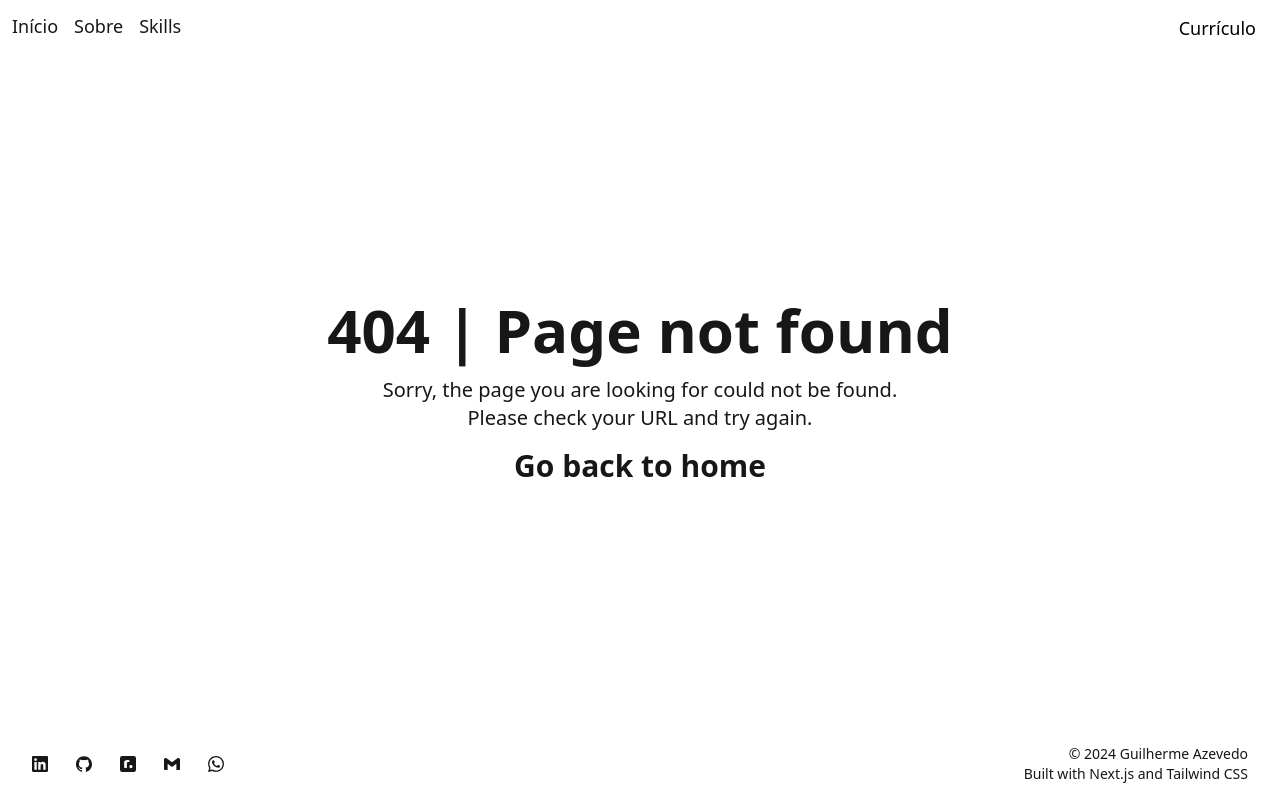
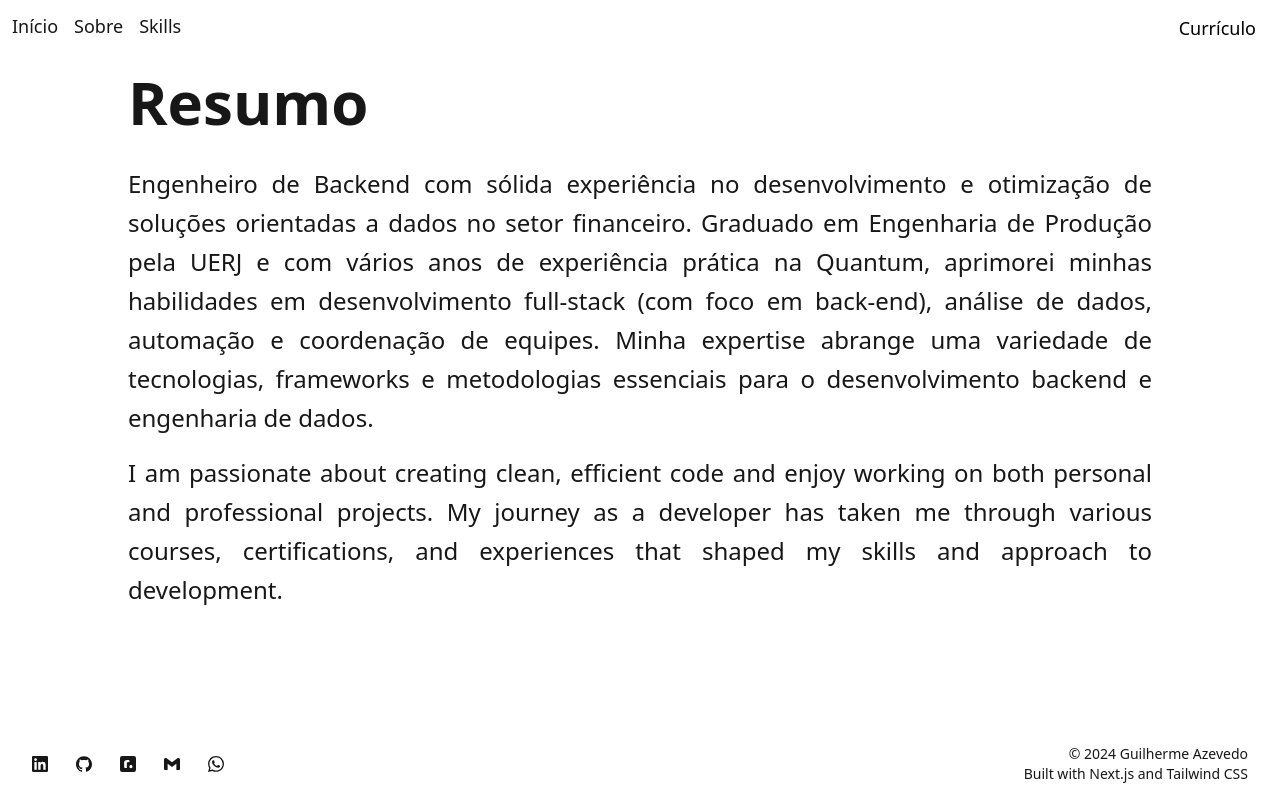
Before and after one commit to GuilhermeCAz/serverless_portfolio, a Next.js app: page /about in a window 1280 px wide. Before the commit this address had no page. Built offline with nearby package versions, Linux system fonts and the light colour scheme.

Commit message:
feat: add /about page along with stub files for its sections

```diff
--- /dev/null
+++ b/src/app/about/courses.tsx
@@ -0,0 +1,63 @@
+import Image from 'next/image';
+import Link from 'next/link';
+
+export default function ResumePage() {
+  return (
+    <section id="courses" className="min-h-full snap-start">
+      <Link href="#courses">
+        <h1 className="mb-8 pt-4 text-left text-6xl font-bold hover:text-gray-500">
+          Formação Complementar
+        </h1>
+      </Link>
+      <div className="grid grid-cols-1 gap-8 md:grid-cols-2 lg:grid-cols-3">
+        <div className="flex items-center space-x-4 rounded-lg border p-4">
+          <Image
+            src="/images/alura-logo.jpg"
+            alt="Course Logo"
+            width={60}
+            height={60}
+            className="rounded-lg"
+          />
+          <div className="text-left">
+            <p className="text-xl font-semibold">React Development</p>
+            <p className="text-lg">
+              Advanced course on modern React development.
+            </p>
+          </div>
+        </div>
+
+        <div className="flex items-center space-x-4 rounded-lg border p-4">
+          <Image
+            src="/images/alura-logo.jpg"
+            alt="Course Logo"
+            width={60}
+            height={60}
+            className="rounded-lg"
+          />
+          <div className="text-left">
+            <p className="text-xl font-semibold">Node.js & Express</p>
+            <p className="text-lg">
+              Mastering backend development with Node.js and Express.
+            </p>
+          </div>
+        </div>
+
+        <div className="flex items-center space-x-4 rounded-lg border p-4">
+          <Image
+            src="/images/alura-logo.jpg"
+            alt="Course Logo"
+            width={60}
+            height={60}
+            className="rounded-lg"
+          />
+          <div className="text-left">
+            <p className="text-xl font-semibold">Database Design</p>
+            <p className="text-lg">
+              In-depth course on database management and design principles.
+            </p>
+          </div>
+        </div>
+      </div>
+    </section>
+  );
+}
--- /dev/null
+++ b/src/app/about/education.tsx
@@ -0,0 +1,45 @@
+import Image from 'next/image';
+import Link from 'next/link';
+import Carousel from '@/app/components/carousel';
+import universityLogo from '@public/images/university-logo.png';
+
+export default function Education() {
+  return (
+    <section id="education" className="min-h-full snap-start">
+      <Link href="#education">
+        <h1 className="mb-8 pt-4 text-left text-6xl font-bold hover:text-gray-500">
+          Formação
+        </h1>
+      </Link>
+
+      <div className="flex flex-col rounded-lg border border-gray-500 md:flex-row">
+        <Link href="http://www.uerj.br" target="_blank">
+          <Image
+            src={universityLogo}
+            alt="UERJ Logo"
+            className="aspect-square cursor-pointer rounded-t-lg bg-amber-100 object-contain opacity-90 md:rounded-s-lg"
+          />
+        </Link>
+
+        <div className="flex w-full cursor-grab select-none p-10 text-center active:cursor-grabbing md:text-nowrap">
+          <Carousel
+            slides={[
+              <p key="slide-1" className="text-md md:text-4xl">
+                🎓 Bacharelado em Engenharia de Produção
+              </p>,
+              <p key="slide-2" className="text-md md:text-4xl">
+                📅 Agosto de 2015 &ndash; Dezembro de 2021
+              </p>,
+              <p key="slide-3" className="text-md md:text-4xl">
+                🏛️ Universidade do Estado do Rio de Janeiro | UERJ
+              </p>,
+              <p key="slide-4" className="text-md md:text-4xl">
+                📊 Coeficiente de Rendimento: 8.6 / 10, <i>cum laude</i>
+              </p>,
+            ]}
+          />
+        </div>
+      </div>
+    </section>
+  );
+}
--- /dev/null
+++ b/src/app/about/hobbies.tsx
@@ -0,0 +1,19 @@
+import Link from 'next/link';
+
+export default function ResumePage() {
+  return (
+    <section id="hobbies" className="min-h-full snap-start">
+      <Link href="#hobbies">
+        <h1 className="mb-8 pt-4 text-left text-6xl font-bold hover:text-gray-500">
+          Hobbies
+        </h1>
+      </Link>
+      <p className="text-left text-2xl leading-relaxed">
+        Lorem ipsum dolor sit amet, consectetur adipisicing elit. Sed pariatur
+        repellendus vitae, sequi reprehenderit voluptate ducimus quod
+        laudantium, voluptatem ex facere architecto? Consequatur, architecto
+        assumenda? Ea sed cum eius. Cumque!
+      </p>
+    </section>
+  );
+}
--- /dev/null
+++ b/src/app/about/page.tsx
@@ -0,0 +1,15 @@
+import Summary from '@/app/about/summary';
+import Education from '@/app/about/education';
+import Courses from '@/app/about/courses';
+import Hobbies from '@/app/about/hobbies';
+
+export default function AboutPage() {
+  return (
+    <div className="h-full">
+      <Summary />
+      <Education />
+      <Courses />
+      <Hobbies />
+    </div>
+  );
+}
--- /dev/null
+++ b/src/app/about/summary.tsx
@@ -0,0 +1,31 @@
+import Link from 'next/link';
+export default function Summary() {
+  return (
+    <section id="about" className="min-h-full snap-start">
+      <Link href="#summary">
+        <h1 className="mb-8 pt-4 text-left text-6xl font-bold hover:text-gray-500">
+          Resumo
+        </h1>
+      </Link>
+
+      <div className="text-justify text-2xl leading-relaxed">
+        <p className="mb-4">
+          Engenheiro de Backend com sólida experiência no desenvolvimento e
+          otimização de soluções orientadas a dados no setor financeiro.
+          Graduado em Engenharia de Produção pela UERJ e com vários anos de
+          experiência prática na Quantum, aprimorei minhas habilidades em
+          desenvolvimento full-stack (com foco em back-end), análise de dados,
+          automação e coordenação de equipes. Minha expertise abrange uma
+          variedade de tecnologias, frameworks e metodologias essenciais para o
+          desenvolvimento backend e engenharia de dados.
+        </p>
+        <p>
+          I am passionate about creating clean, efficient code and enjoy working
+          on both personal and professional projects. My journey as a developer
+          has taken me through various courses, certifications, and experiences
+          that shaped my skills and approach to development.
+        </p>
+      </div>
+    </section>
+  );
+}
```
Also changed, not shown: public/images/alura-logo.jpg (added), public/images/university-logo.png (added).
